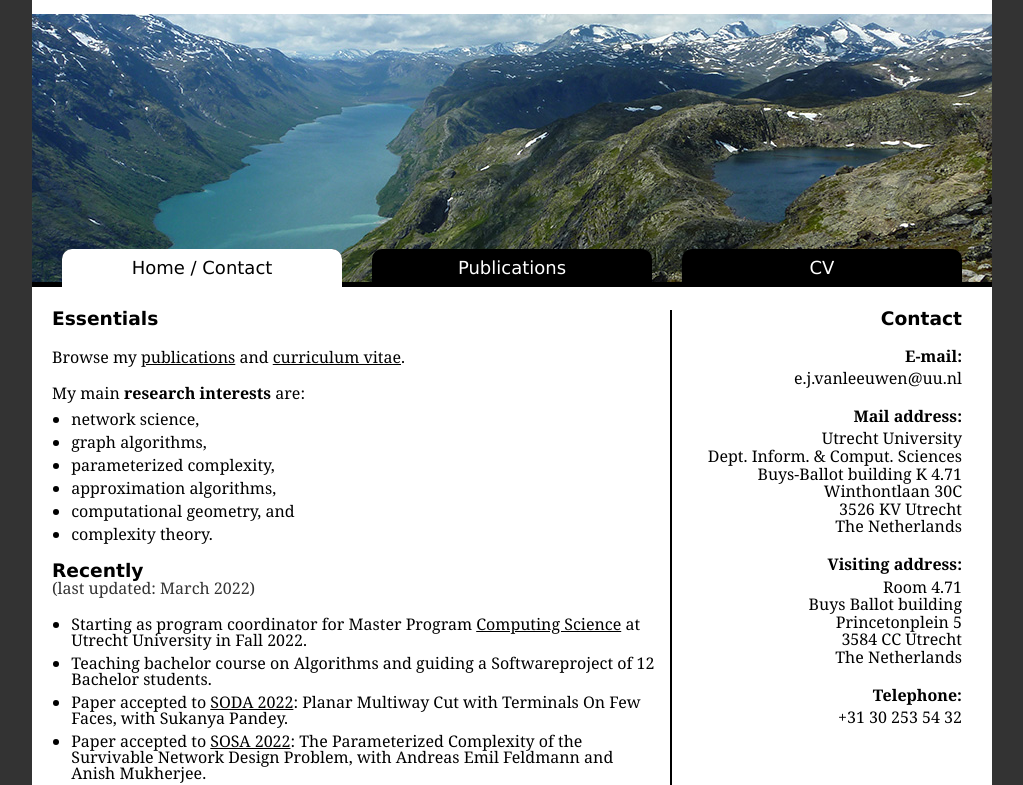
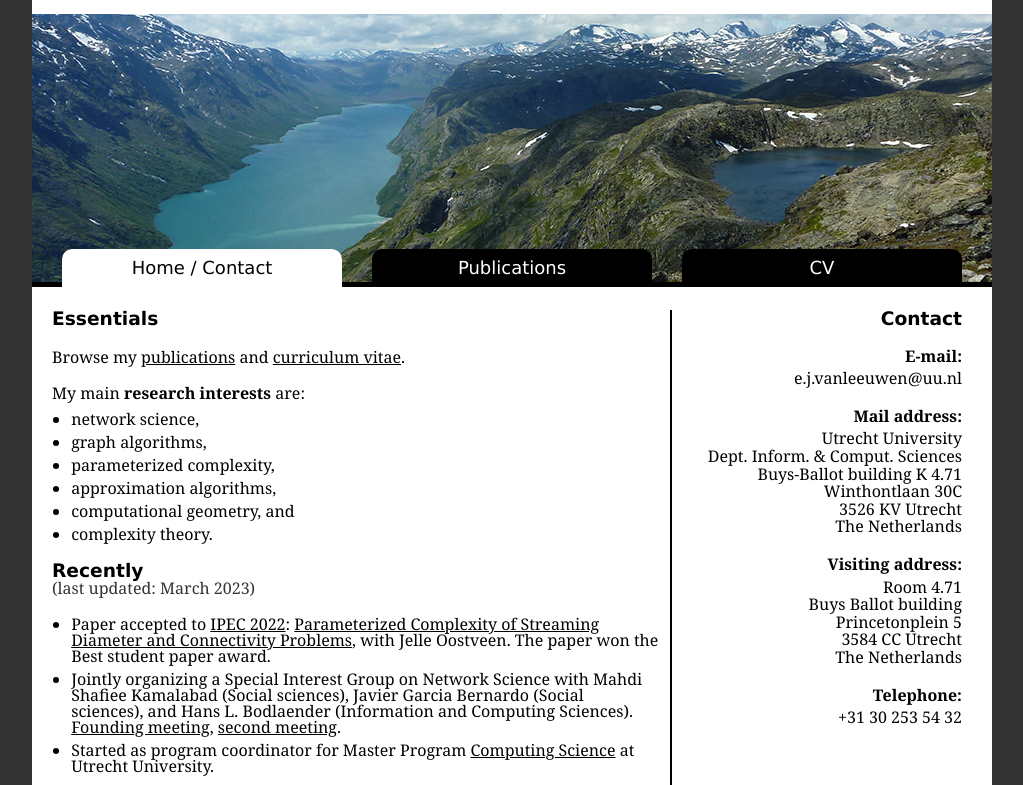
Before and after one commit to erikjanvl/erikjanvl.github.io, a plain HTML site: page index.html in a window 1280 px wide. Shown: the part 165-950 px from the top of the page, without its empty margins (133-1156 px from the left). Drawn offline with Linux system fonts and the light colour scheme.

Commit message:
Update index.html

```diff
--- a/index.html
+++ b/index.html
@@ -362,9 +362,12 @@
 							<li>complexity theory.</li>
 						</ul>
 						<h2 style="margin-top:20px;margin-bottom:0px;padding-bottom:0px;">Recently</h2>
-						<p class="" style="color:#333">(last updated: March 2022)</p>
+						<p class="" style="color:#333">(last updated: March 2023)</p>
 						<ul>
-							<li>Starting as program coordinator for Master Program <a href="https://www.uu.nl/masters/en/computing-science">Computing Science</a> at Utrecht University in Fall 2022.</li>
+							<li>Paper accepted to <a href="https://algo-conference.org/2022/ipec/">IPEC 2022</a>: <a href="https://doi.org/10.4230/LIPIcs.IPEC.2022.24">Parameterized Complexity of Streaming Diameter and Connectivity Problems</a>, with Jelle Oostveen. The paper won the Best student paper award.</li>
+							<li>Jointly organizing a Special Interest Group on Network Science with Mahdi Shafiee Kamalabad (Social sciences), Javier Garcia Bernardo (Social sciences), and Hans L. Bodlaender (Information and Computing Sciences). <a href="https://www.uu.nl/en/news/announcing-a-new-special-interest-group-sig-network-science">Founding meeting</a>, <a href="https://www.uu.nl/en/events/invitation-to-special-interest-group-sig-on-network-science-event">second meeting</a>.</li>
+							<li>Started as program coordinator for Master Program <a href="https://www.uu.nl/masters/en/computing-science">Computing Science</a> at Utrecht University.</li>
+							<!--<li>Starting as program coordinator for Master Program <a href="https://www.uu.nl/masters/en/computing-science">Computing Science</a> at Utrecht University in Fall 2022.</li>
 							<li>Teaching bachelor course on Algorithms and guiding a Softwareproject of 12 Bachelor students.</li>
 							<li>Paper accepted to <a href="https://www.siam.org/conferences/cm/conference/soda22">SODA 2022</a>: Planar Multiway Cut with Terminals On Few Faces, with Sukanya Pandey.</li>
 							<li>Paper accepted to <a href="https://www.siam.org/conferences/cm/conference/sosa22">SOSA 2022</a>: The Parameterized Complexity of the Survivable Network Design Problem, with Andreas Emil Feldmann and Anish Mukherjee.</li>
```
